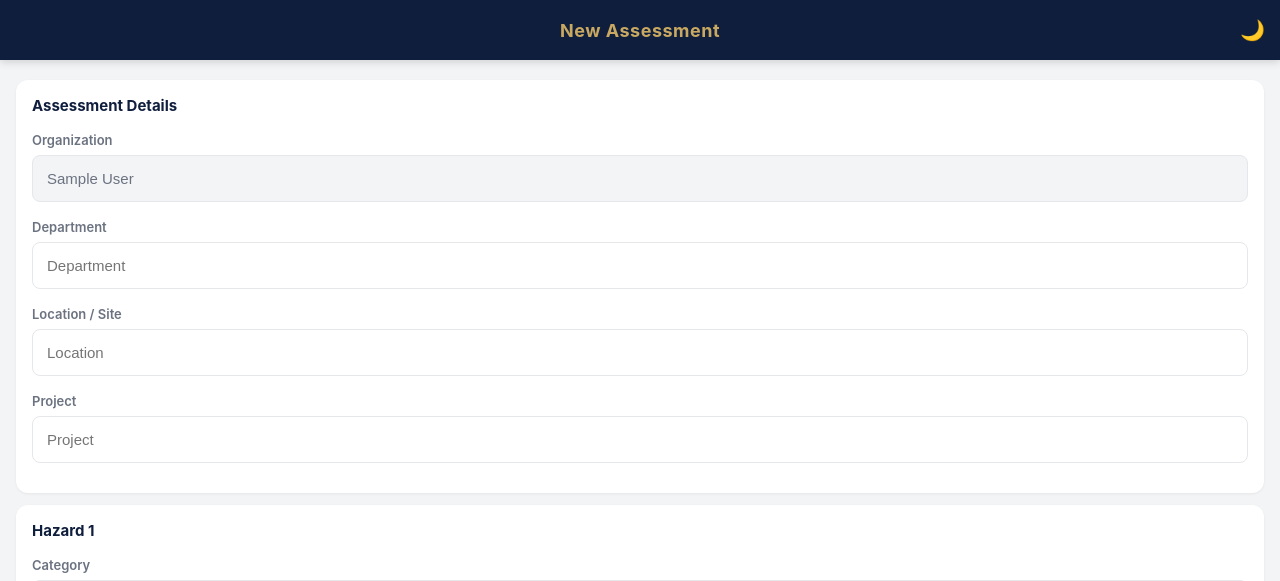
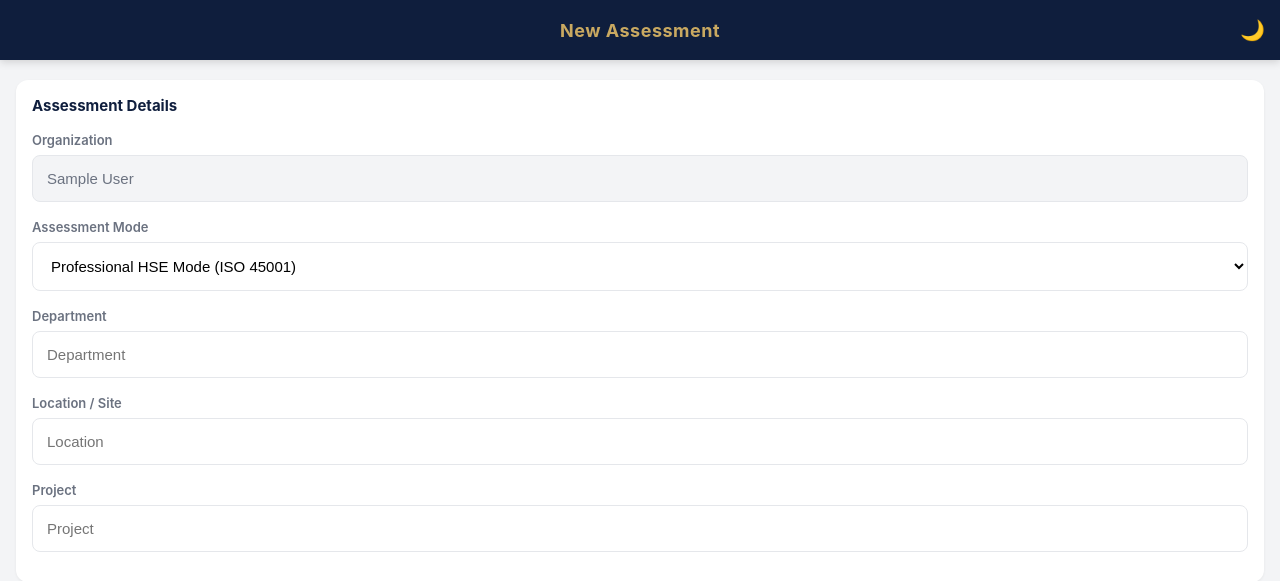
Before and after one commit to Iniobongcodex2/alpha-hse-risk-web, a Flask app: page /new in a window 1280 px wide. Shown: the top 581 px of the page. Run offline with Flask 3, Linux system fonts and the light colour scheme; the visitor is signed in with stand-in values (Sample User, id 1); some libraries are stand-ins or nearby versions.

Commit message:
Final Fixes: Clear All confirmation, desktop layout, and NEBOSH UI

```diff
--- a/app.py
+++ b/app.py
@@ -221,6 +221,16 @@ def setup_database():
             result TEXT, notes TEXT
         )
     """)
+        # SAFE MIGRATION: Add assessment_mode to assessments
+    if is_postgres:
+        cursor.execute("SELECT column_name FROM information_schema.columns WHERE table_schema='public' AND table_name='assessments'")
+        assess_cols = [row[0] for row in cursor.fetchall()]
+    else:
+        cursor.execute("PRAGMA table_info(assessments)")
+        assess_cols = [row[1] for row in cursor.fetchall()]
+
+    if 'assessment_mode' not in assess_cols:
+        cursor.execute("ALTER TABLE assessments ADD COLUMN assessment_mode TEXT DEFAULT 'Professional HSE Mode'")
 
     # 2. IDEMPOTENT MIGRATIONS (Safe additions to existing tables)
     if is_postgres:
@@ -327,10 +337,29 @@ def setup_database():
             cursor.execute("ALTER TABLE inspections ADD COLUMN inspection_date TEXT")
         if 'status' not in insp_cols:
             cursor.execute("ALTER TABLE inspections ADD COLUMN status TEXT DEFAULT 'Completed'")
+    # ============================================
+    # STAGE 24: NEBOSH GIC2 & AI Integration Fields
+    # ============================================
+
+    # Add Mode and GIC2 specific context to assessments
+    if is_postgres:
+        cursor.execute("SELECT column_name FROM information_schema.columns WHERE table_schema='public' AND table_name='assessments'")
+        assess_cols = [row[0] for row in cursor.fetchall()]
+    else:
+        cursor.execute("PRAGMA table_info(assessments)")
+        assess_cols = [row[1] for row in cursor.fetchall()]
+
+    if 'assessment_mode' not in assess_cols:
+        cursor.execute("ALTER TABLE assessments ADD COLUMN assessment_mode TEXT DEFAULT 'Professional'")
+    if 'work_activity' not in assess_cols:
+        cursor.execute("ALTER TABLE assessments ADD COLUMN work_activity TEXT")
+    if 'persons_at_risk' not in assess_cols:
+        cursor.execute("ALTER TABLE assessments ADD COLUMN persons_at_risk TEXT")
 
     conn.commit()
     cursor.close()
     conn.close()
+
 
 # ============================================
 # RUN SETUP ON FIRST REQUEST
@@ -697,6 +726,12 @@ def new_assessment():
         location = request.form.get("location", "").strip()
         project = request.form.get("project", "").strip()
 
+        # --- NEW: Grab GIC2 variables ---
+        assessment_mode = request.form.get("assessment_mode", "Professional")
+        work_activity = request.form.get("work_activity", "").strip()
+        persons_at_risk = request.form.get("persons_at_risk", "").strip()
+        # --------------------------------
+
         categories = request.form.getlist("category[]")
         custom_categories = request.form.getlist("custom_category[]")
         hazard_names = request.form.getlist("hazard_name[]")
@@ -720,19 +755,21 @@ def new_assessment():
 
             if is_postgres:
                 cursor = conn.cursor()
+                # --- NEW: Updated INSERT to include GIC2 fields ---
                 cursor.execute(f"""
                     INSERT INTO assessments
-                    (reference, organization, department, location, assessor, project, date_created)
-                    VALUES ({q}, {q}, {q}, {q}, {q}, {q}, {q}) RETURNING id
-                """, (reference, organization, department, location, session.get("full_name", session.get("username")), project, date_now))
+                    (reference, organization, department, location, assessor, project, date_created, assessment_mode, work_activity, persons_at_risk)
+                    VALUES ({q}, {q}, {q}, {q}, {q}, {q}, {q}, {q}, {q}, {q}) RETURNING id
+                """, (reference, organization, department, location, session.get("full_name", session.get("username")), project, date_now, assessment_mode, work_activity, persons_at_risk))
                 assessment_id = cursor.fetchone()[0]
             else:
                 cursor = conn.cursor()
+                # --- NEW: Updated INSERT to include GIC2 fields ---
                 cursor.execute(f"""
                     INSERT INTO assessments
-                    (reference, organization, department, location, assessor, project, date_created)
-                    VALUES ({q}, {q}, {q}, {q}, {q}, {q}, {q})
-                """, (reference, organization, department, location, session.get("full_name", session.get("username")), project, date_now))
+                    (reference, organization, department, location, assessor, project, date_created, assessment_mode, work_activity, persons_at_risk)
+                    VALUES ({q}, {q}, {q}, {q}, {q}, {q}, {q}, {q}, {q}, {q})
+                """, (reference, organization, department, location, session.get("full_name", session.get("username")), project, date_now, assessment_mode, work_activity, persons_at_risk))
                 assessment_id = cursor.lastrowid
 
             for i in range(len(hazard_names)):
--- a/templates/new_assessment.html
+++ b/templates/new_assessment.html
@@ -14,6 +14,24 @@
         <label style="font-size:13px; color:#6B7280; font-weight:600;">Organization</label>
         <input type="text" value="{{ session.get('organization_name', 'Unknown') }}" readonly
                style="width:100%; padding:14px; margin:6px 0 14px; border:1px solid #E5E7EB; border-radius:8px; font-size:15px; background:#F3F4F6; color:#6B7280; cursor:not-allowed;">
+
+        <!-- NEW: Assessment Mode Selector -->
+        <label style="font-size:13px; color:#6B7280; font-weight:600;">Assessment Mode</label>
+        <select name="assessment_mode" id="assessment_mode" onchange="toggleMode()" style="width:100%; padding:14px; margin:6px 0 14px; border:1px solid #E5E7EB; border-radius:8px; font-size:15px; background:#FFFFFF;">
+            <option value="Professional">Professional HSE Mode (ISO 45001)</option>
+            <option value="NEBOSH GIC2">NEBOSH GIC2 Learning Mode</option>
+        </select>
+
+        <!-- NEW: GIC2 Specific Fields (Hidden by default) -->
+        <div id="gic2_fields" style="display: none; background: #F8FAFC; padding: 15px; border-radius: 8px; border: 1px solid #E2E8F0; margin-bottom: 15px;">
+            <h3 style="font-size:14px; color:#0A1E3D; margin-bottom:10px;">GIC2 Assessment Context</h3>
+
+            <label style="font-size:13px; color:#6B7280; font-weight:600;">Description of Work Activity</label>
+            <textarea name="work_activity" placeholder="Describe the work activity being assessed..." style="width:100%; padding:10px; margin:6px 0 12px; border:1px solid #CBD5E1; border-radius:6px; min-height:60px;"></textarea>
+
+            <label style="font-size:13px; color:#6B7280; font-weight:600;">Persons at Risk</label>
+            <input type="text" name="persons_at_risk" placeholder="e.g., Maintenance worker, nearby office staff" style="width:100%; padding:10px; margin:6px 0 12px; border:1px solid #CBD5E1; border-radius:6px;">
+        </div>
 
         <label style="font-size:13px; color:#6B7280; font-weight:600;">Department</label>
         <input type="text" name="department" placeholder="Department"
@@ -143,7 +161,6 @@
             ➕ Add Another Hazard
         </button>
 
-        <!-- FIXED: Added confirmation directly to the button -->
         <button type="button" onclick="if(confirm('Are you sure you want to clear the entire form? All unsaved data will be lost.')) clearAll();" class="btn-primary" style="background:#DC2626; color:#FFFFFF; flex: 1; min-width: 200px;">
             🗑️ Clear All Data
         </button>
@@ -151,6 +168,21 @@
 </form>
 
 <script>
+    // ---- Toggle GIC2 Mode ----
+    function toggleMode() {
+        const mode = document.getElementById('assessment_mode').value;
+        const gic2Fields = document.getElementById('gic2_fields');
+
+        if (mode === 'NEBOSH GIC2') {
+            gic2Fields.style.display = 'block';
+        } else {
+            gic2Fields.style.display = 'none';
+        }
+    }
+
+    // Run on page load in case it was pre-selected
+    document.addEventListener('DOMContentLoaded', toggleMode);
+
     // ---- Custom Category Logic ----
     function toggleCustomCategory(selectElement) {
         const parentBlock = selectElement.closest('.hazard-block');
```
